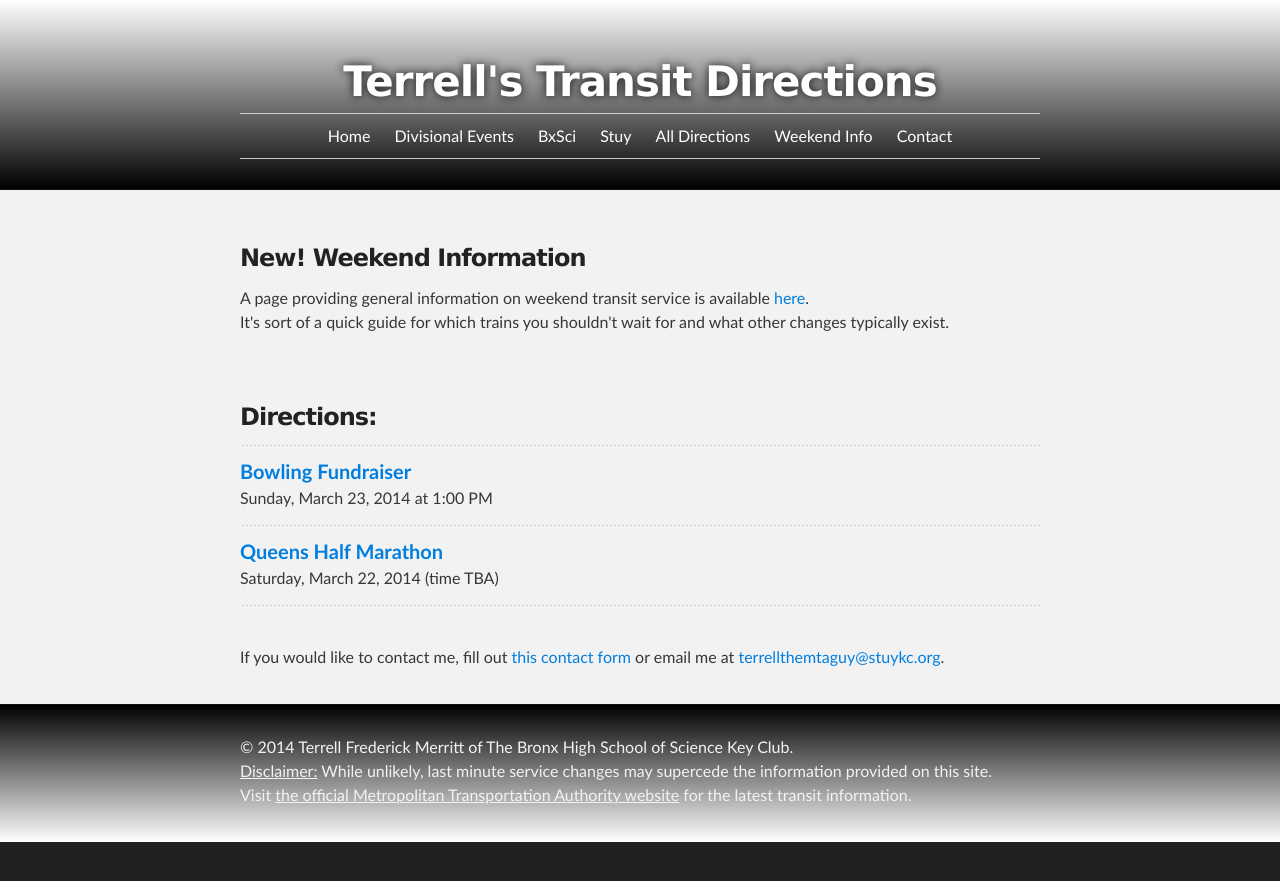
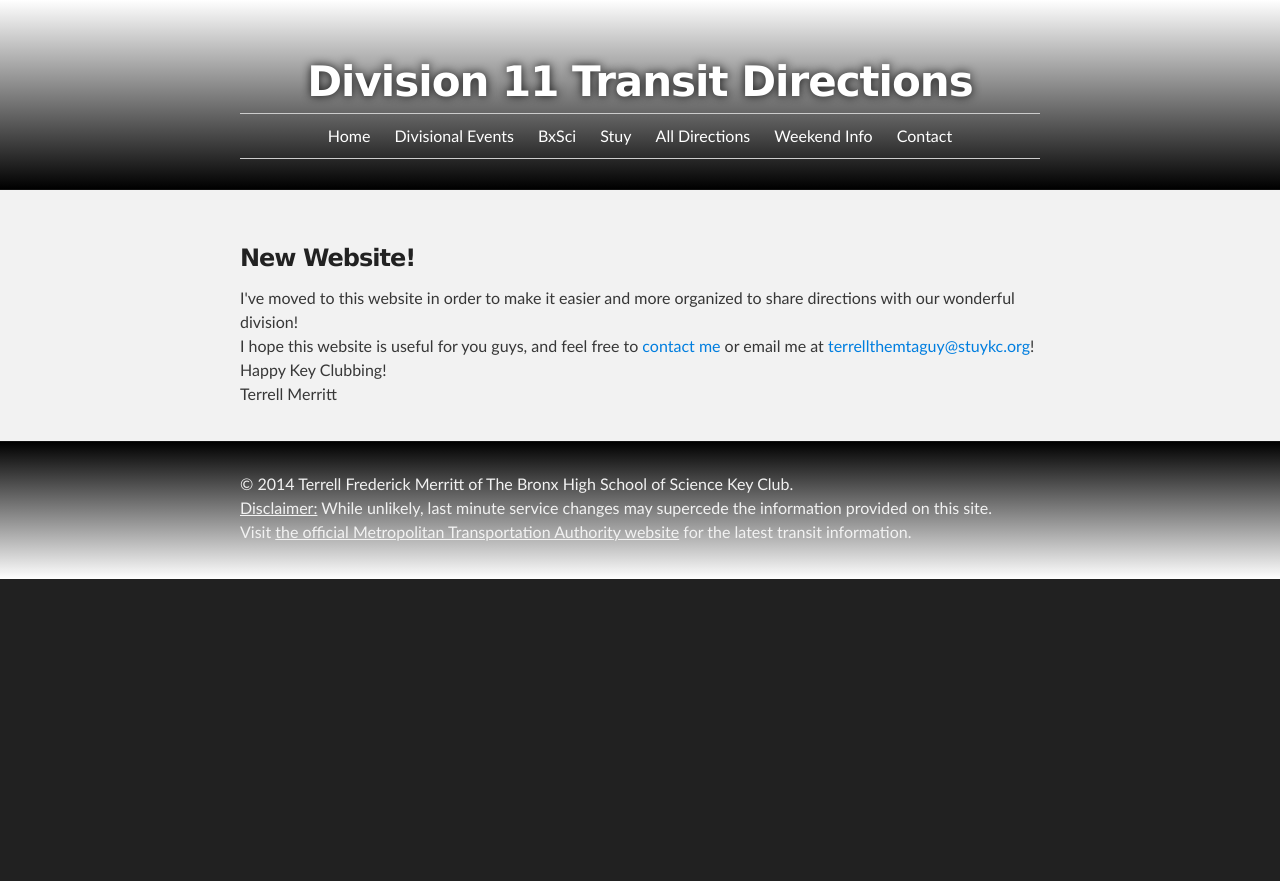
Before and after one commit to d11directions/d11directions.github.io, a Jekyll site: the page built from index.html, in a window 1280 px wide. Shown: the top 881 px of the page. Built offline with Jekyll 4.4.1, drawn with Linux system fonts in a browser that asks for light colours.

Commit message:
Update index to reflect new site

```diff
--- a/index.html
+++ b/index.html
@@ -1,27 +1,16 @@
 ---
 layout: default
-title: Terrell's Transit Directions
+title: Division 11 Transit Directions
 published: true
 ---
 <div id="main_content_wrap" class="outer">
   <section id="main_content" class="inner">
-
-    <h3>New! Weekend Information</h3>
+    <h3>New Website!</h3>
     <p>
-        A page providing general information on weekend transit service is available <a href="/weekend_information">here</a>.<br>
-        It's sort of a quick guide for which trains you shouldn't wait for and what other changes typically exist.
+      I've moved to this website in order to make it easier and more organized to share directions with our wonderful division!<br>
+      I hope this website is useful for you guys, and feel free to <a href="/contact">contact me</a> or email me at <a href="mailto:terrellthemtaguy@stuykc.org">terrellthemtaguy@stuykc.org</a>!<br>
+      Happy Key Clubbing!<br>
+      Terrell Merritt
     </p>
   </section>
-  <section class="inner">
-   <h3>Directions:</h3>
-   <hr align="LEFT">
-  {% for direction in site.posts limit: 2 %}
-    <p><span style="font-size: 20px;"><a href="{{ direction.url }}"><strong>{{ direction.title }}</strong></a>
-    {% if direction.entity %}[{{ direction.entity }}]{% endif %}<br></span>
-    <span style="font-size: 16px;">{{ direction.time }}</span></h4></p>
-    <hr align="LEFT">
-  {% endfor %}
-  <br>
-      <p>If you would like to contact me, fill out <a href="/contact">this contact form</a> or email me at <a href="mailto:terrellthemtaguy@stuykc.org">terrellthemtaguy@stuykc.org</a>.</p>
-  </section>
 </div>
```
